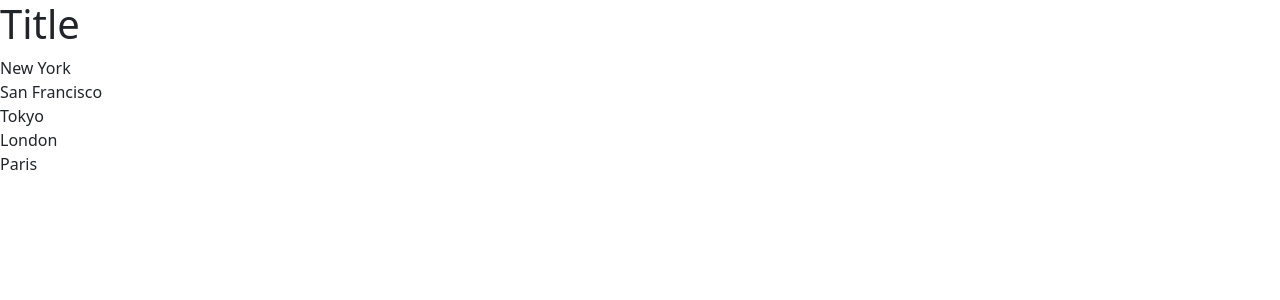
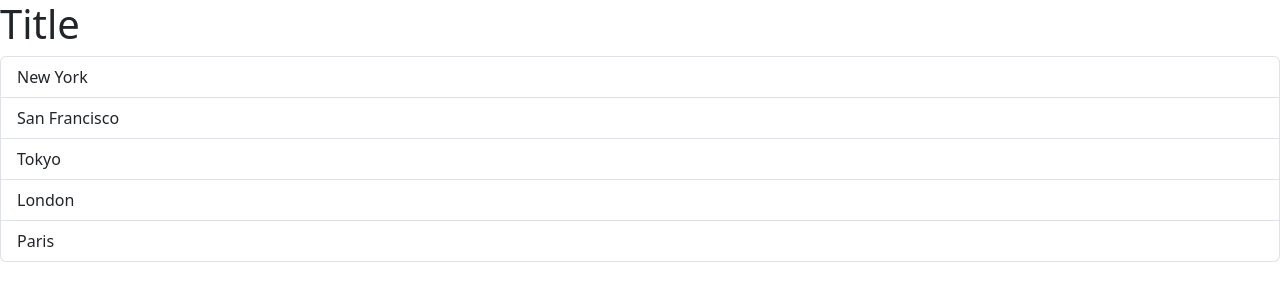
Before and after one commit to caojohnny91/GameHub, a React (Vite) app: page / in a window 1280 px wide. Shown: the top 300 px of the page. Built offline with nearby package versions, Linux system fonts and the light colour scheme.

Commit message:
create conditional rendering of list if no items

```diff
--- a/src/components/ListGroup.tsx
+++ b/src/components/ListGroup.tsx
@@ -1,13 +1,18 @@
 function ListGroup() {
   const items = ["New York", "San Francisco", "Tokyo", "London", "Paris"];
 
+  // in return you cannot write javascript unless it has {}, only html and react components
   return (
     <>
       <h1>Title</h1>
+      {items.length === 0 && <p>No items found</p>}
+
       <ul className="list-group">
         {/* cant use for loop so need to use .map with arrow function and wrap entire thin in {}, and each li needs a unique key */}
         {items.map((item) => (
-          <li key={item}> {item}</li>
+          <li className="list-group-item" key={item}>
+            {item}
+          </li>
         ))}
       </ul>
     </>
```
